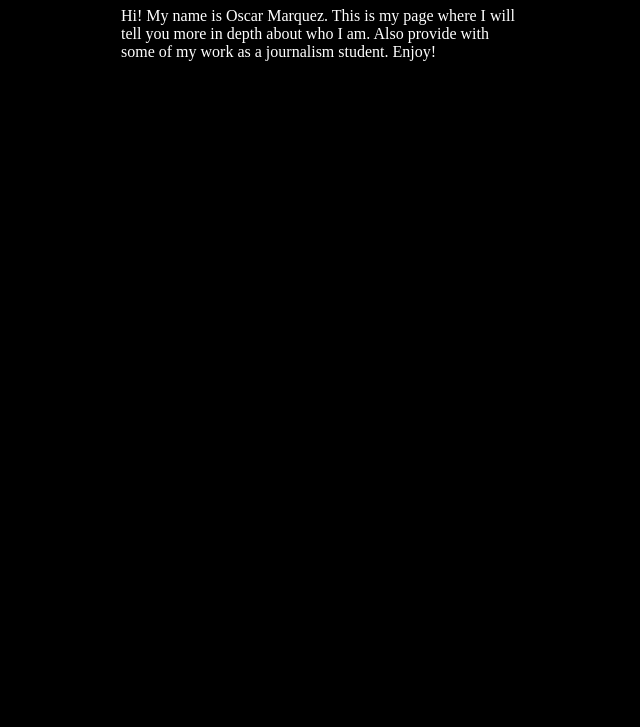
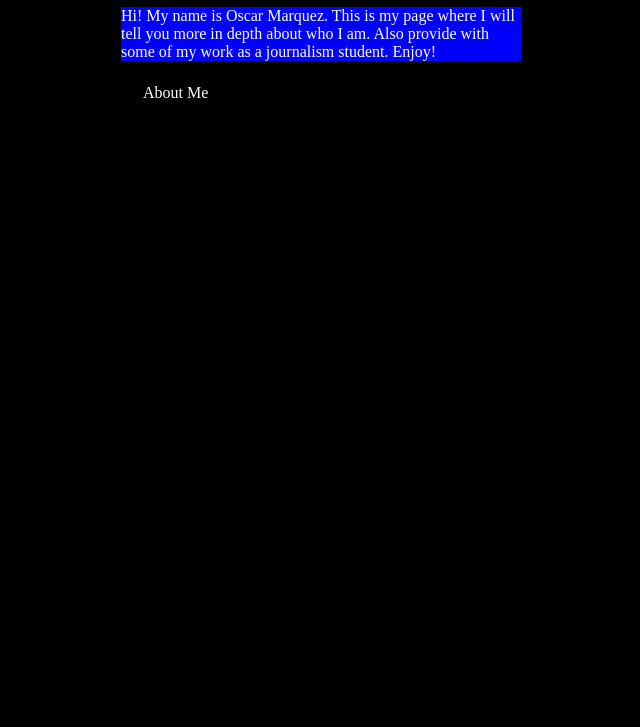
Before and after one commit to omarquez4/Web-Dev-1, a plain HTML site: page Projects/Final Project/Home.html in a window 1280 px wide. Shown: the part 73-800 px from the top of the page, without its empty margins (319-959 px from the left). Drawn offline with Linux system fonts and the light colour scheme.

Commit message:
Final Project

```diff
--- a/Projects/Final Project/index.html
+++ b/Projects/Final Project/Home.html
@@ -11,6 +11,14 @@
     <h1>Oscar's Journalism Journey</h1>
     <p>Hi! My name is Oscar Marquez. This is my page where I will tell you more in depth about who I am. Also provide with some of my work as a journalism student. Enjoy!</p>
 
+    <section>
+
+        <li> <a href="/Projects/Final Project/About Me/">About Me</a></li>
+
+
+    </section>
+
+
 
 </body>
 </html>
--- a/Projects/Final Project/style.css
+++ b/Projects/Final Project/style.css
@@ -23,6 +23,7 @@ h2 {
 p {
     color: white;
     font-family: 'Times New Roman', Times, serif;
+    background-color: blue;
 
 }
 
```
Also changed, not shown: Projects/Final Project/About Me/index.html (added, +12 -0 lines).
